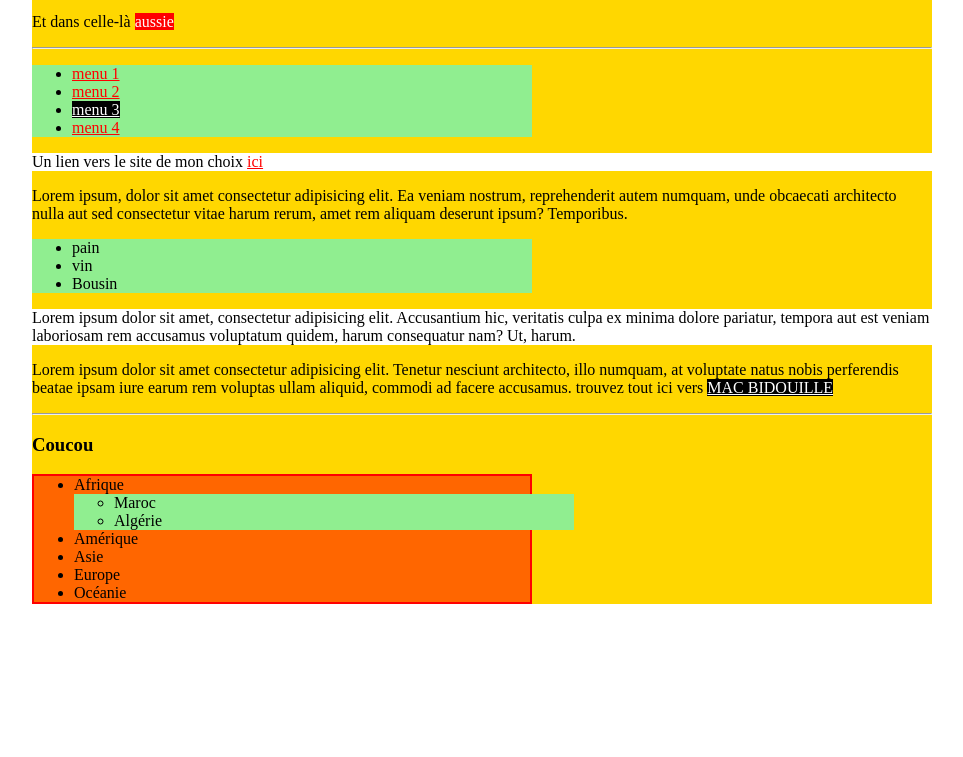
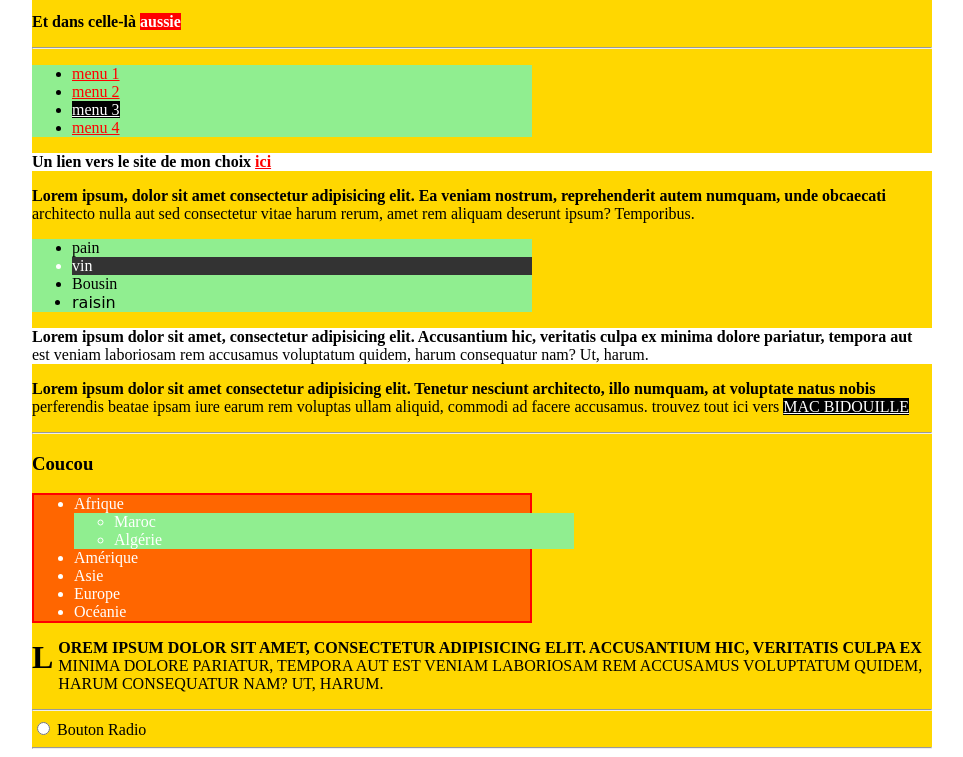
Before and after one commit to Bibbicasse/PremierSITE, a plain HTML site: page exo/13_selecteur.html in a window 1280 px wide. Shown: the part 101-858 px from the top of the page, without its empty margins (158-1121 px from the left). Before the commit the page ends 800 px from the top, so only its background shows below. Drawn offline with Linux system fonts and the light colour scheme.

Commit message:
modif effectuer

```diff
--- a/exo/13_selecteur.html
+++ b/exo/13_selecteur.html
@@ -89,12 +89,74 @@
             background-color: pink;
         }
 
-        /*12. la valeur quii suit l'étoile doit apparaitre quelque part dans la valeur de l'attribut*/
+        /*12. la valeur quii suit l'étoile doit apparaitre quelque part dans la valeur de l'attribut, on recherche une chaine de caractère*/
 
-        a[href*="mac"] {
+        /* a[href*="mac"] ,a[href="mon"] si je veux chercher 2 chaînes de caractères  */
+        a[href*="mac"] /* ,a[href="mon"] */ {
             background-color: black;
             color: white;
             text-transform: uppercase;
+        }
+
+        /* 13. */
+
+        /* 14. */
+
+        /* 15. */
+
+        /* 16. */
+
+        /* 17. une pseudo-classe pour cibler un élement d'interface utilisateur*/
+
+        input[type=radio]:checked + label {
+            background-color: lightgreen;
+        }
+
+        /*18.*/
+
+        /*19. pseudo-classe d'action utilisateur: :hover */
+
+        a:hover {
+            border-bottom: 2px solid red;
+            /* text-decoration: underline  */
+        }
+
+        /*20. pseudo-classe de négation: toute les div sauf container*/
+
+        div:not(#container) {
+            color: #fff;
+        }
+
+        /*21. pseudo-éléments identifiés par "::" ; */
+        p::first-line {
+            font-weight: bold;
+        }
+
+        p#lettrine::first-letter {
+            font-size: 2em;
+            float: left;
+            padding-right: 5px;
+        }
+
+        /*22. la pseudo-classe ELEMENT:nth-chid(n)*/
+
+        #courses li:nth-child(2) {
+            background-color: #333;
+            color: #fff;
+        }
+
+        /*23*/
+
+        /*24.*/
+
+        /*25*/
+
+        /*26.*/
+
+        /*27. ELEMENT last-child*/
+
+        ul#courses li:last-child {
+            font-family: cursive;
         }
 
     </style>
@@ -115,10 +177,11 @@
             <p>Un lien vers le site de mon choix <a href="https://www.google.com/">ici</a></p>
             <p>Lorem ipsum, dolor sit amet consectetur adipisicing elit. Ea veniam nostrum, reprehenderit autem numquam, unde obcaecati architecto nulla aut sed consectetur vitae harum rerum, amet rem aliquam deserunt ipsum? Temporibus.</p>
 
-            <ul>
+            <ul id="courses">
                 <li>pain</li>
                 <li>vin</li>
                 <li>Bousin</li>
+                <li>raisin</li>
             </ul>
             <p>Lorem ipsum dolor sit amet, consectetur adipisicing elit. Accusantium hic, veritatis culpa ex minima dolore pariatur, tempora aut est veniam laboriosam rem accusamus voluptatum quidem, harum consequatur nam? Ut, harum.</p>
             <p>Lorem ipsum dolor sit amet consectetur adipisicing elit. Tenetur nesciunt architecto, illo numquam, at voluptate natus nobis perferendis beatae ipsam iure earum rem voluptas ullam aliquid, commodi ad facere accusamus. trouvez tout ici vers <a href="https://macbidouille.com/">Mac Bidouille</a></p>
@@ -138,6 +201,18 @@
                     <li>Océanie</li>
                 </ul>
             </div>
+            <p id="lettrine">Lorem ipsum dolor sit amet, consectetur adipisicing elit. Accusantium hic, veritatis culpa ex minima dolore pariatur, tempora aut est veniam laboriosam rem accusamus voluptatum quidem, harum consequatur nam? Ut, harum.</p>
+            <hr>
+            <form action="#" method="POST">
+                <input type="radio" name="rad" value="bouton radio">
+                <label for="rad">Bouton Radio</label>
+            </form>
+
+            <hr>
+
+
+
+            <!-- fin de container -->
         </div>
     </body>
 </html>
```
